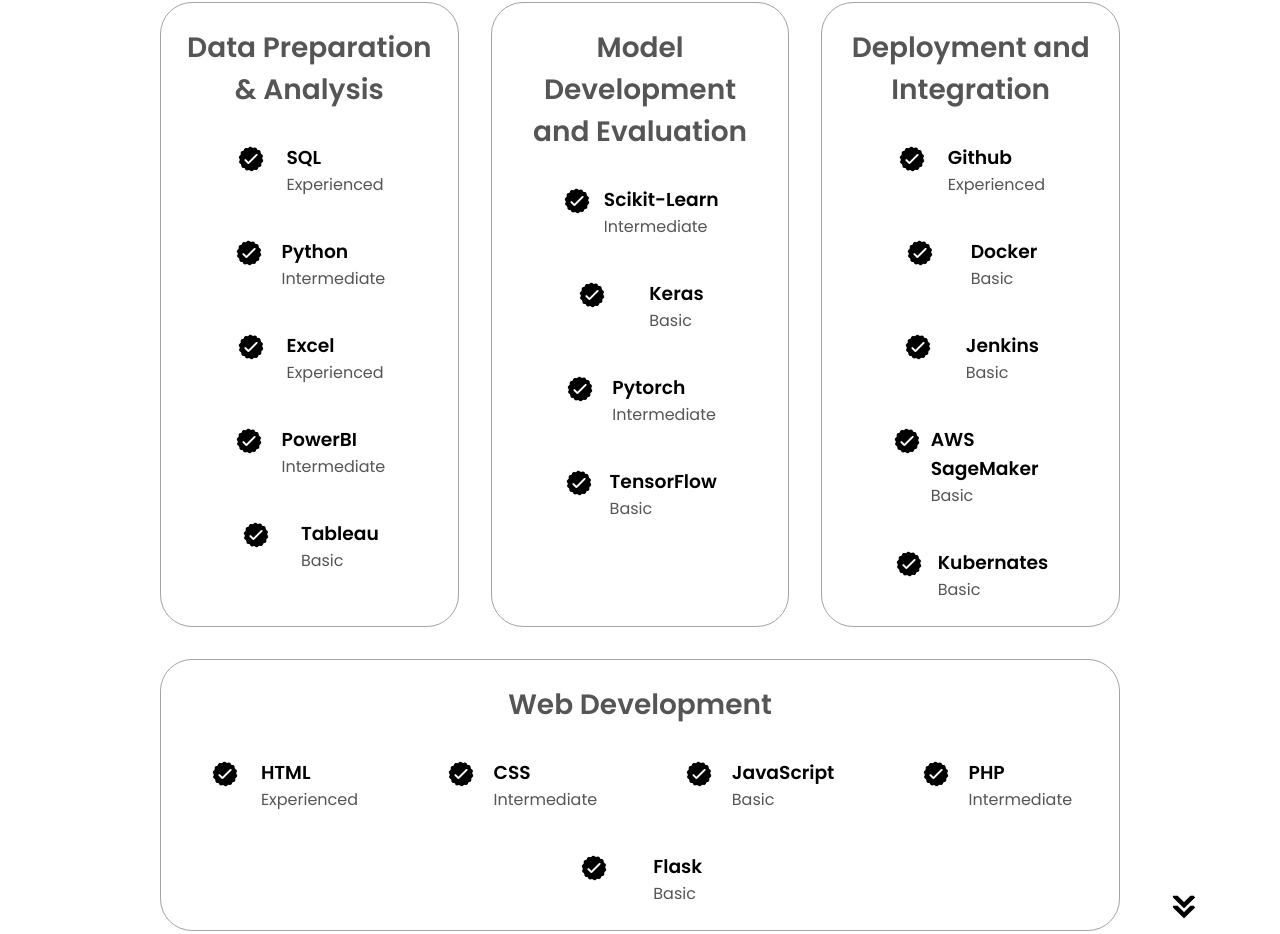
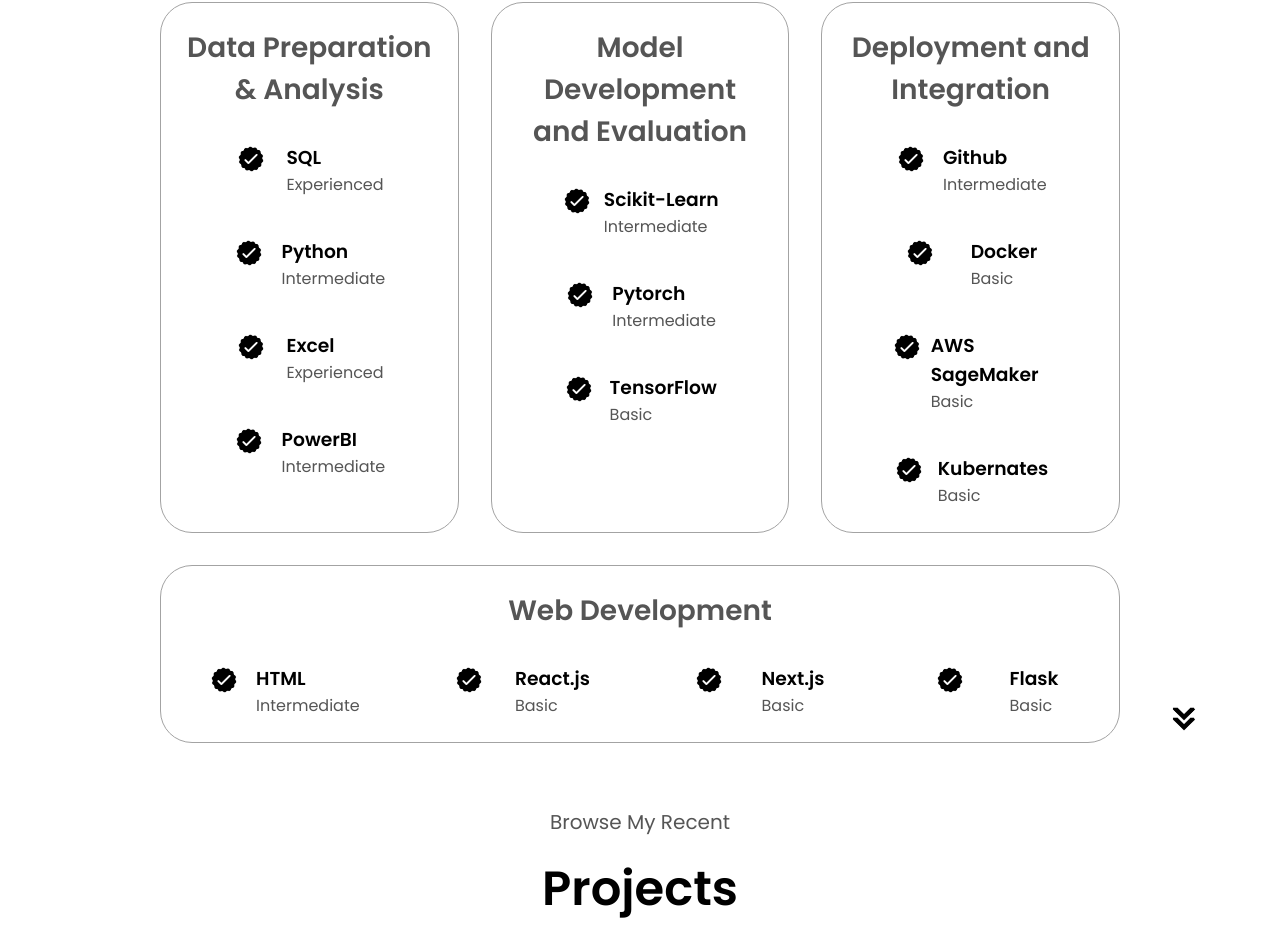
Before and after one commit to HoffensResilient/portfolio-website, a plain HTML site: page index.html in a window 1280 px wide. Shown: the part 1844-2778 px from the top of the page. Drawn offline with Linux system fonts and the light colour scheme.

Commit message:
Update index.html
Final skills for AI Engineer

```diff
--- a/index.html
+++ b/index.html
@@ -145,6 +145,17 @@
                                 <p>Intermediate</p>
                             </div>
                         </article>
+                        <!-- <article>
+                            <img
+                             src="./assets/checkmark.png"
+                             alt="Experience icon"
+                             class="icon"
+                             >
+                            <div>
+                                <h3>Apache Spark</h3>
+                                <p>Basic</p>
+                            </div>
+                        </article> -->
                         <article>
                             <img
                              src="./assets/checkmark.png"
@@ -167,7 +178,7 @@
                                 <p>Intermediate</p>
                             </div>
                         </article>
-                        <article>
+                        <!-- <article>
                             <img
                              src="./assets/checkmark.png"
                              alt="Experience icon"
@@ -177,7 +188,7 @@
                                 <h3>Tableau</h3>
                                 <p>Basic</p>
                             </div>
-                        </article>
+                        </article>                         -->
                     </div>
                 </div>
                 <!-- ML and DL Development -->
@@ -193,17 +204,6 @@
                             <div>
                                 <h3>Scikit-Learn</h3>
                                 <p>Intermediate</p>
-                            </div>
-                        </article>
-                        <article>
-                            <img
-                             src="./assets/checkmark.png"
-                             alt="Experience icon"
-                             class="icon"
-                             >
-                            <div>
-                                <h3>Keras</h3>
-                                <p>Basic</p>
                             </div>
                         </article>
                         <article>
@@ -245,7 +245,7 @@
                              >
                              <div>
                                 <h3>Github</h3>
-                                <p>Experienced</p>
+                                <p>Intermediate</p>
                              </div>
                         </article>
                         <article>
@@ -256,17 +256,6 @@
                              >
                              <div>
                                 <h3>Docker</h3>
-                                <p>Basic</p>
-                             </div>
-                        </article>
-                        <article>
-                            <img
-                             src="./assets/checkmark.png"
-                             alt="Experience icon"
-                             class="icon"
-                             >
-                             <div>
-                                <h3>Jenkins</h3>
                                 <p>Basic</p>
                              </div>
                         </article>
@@ -306,17 +295,6 @@
                              >
                              <div>
                                 <h3>HTML</h3>
-                                <p>Experienced</p>
-                             </div>
-                        </article>
-                        <article>
-                            <img
-                             src="./assets/checkmark.png"
-                             alt="Experience icon"
-                             class="icon"
-                             >
-                             <div>
-                                <h3>CSS</h3>
                                 <p>Intermediate</p>
                              </div>
                         </article>
@@ -327,7 +305,7 @@
                              class="icon"
                              >
                              <div>
-                                <h3>JavaScript</h3>
+                                <h3>React.js</h3>
                                 <p>Basic</p>
                              </div>
                         </article>
@@ -338,8 +316,8 @@
                              class="icon"
                              >
                              <div>
-                                <h3>PHP</h3>
-                                <p>Intermediate</p>
+                                <h3>Next.js</h3>
+                                <p>Basic</p>
                              </div>
                         </article>
                         <article>
```
